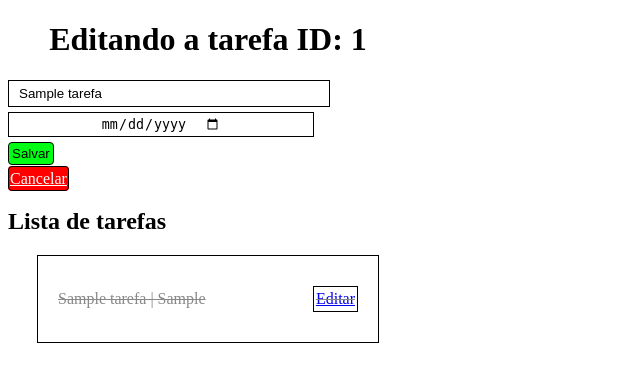
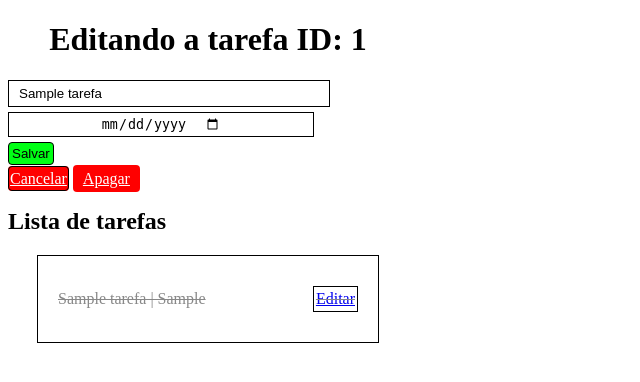
Before and after one commit to LeonardoGpaulo/agendaPython, a Flask app: page /uptade/1 in a window 1280 px wide. Shown: the top 382 px of the page, without its empty margins (0-640 px from the left). Run offline with Flask 3, Linux system fonts and the light colour scheme; tables that the repository leaves empty hold one stand-in row (values such as "Sample post").

```diff
--- a/templates/agenda.html
+++ b/templates/agenda.html
@@ -9,6 +9,7 @@
             {% if tarefa_selecionada %}
 
                 <a href="{{ url_for('agenda') }}" class="btn btn-secondary">Cancelar</a>
+                <a href="{{ url_for('delete', idTarefa=tarefa_selecionada.id_tarefa) }}" class="btn btn-danger">Apagar</a>
 
             {% endif %}
     </form>
```
